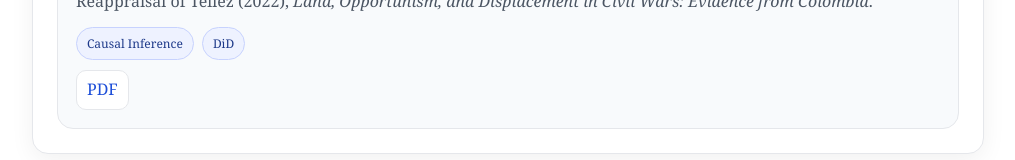
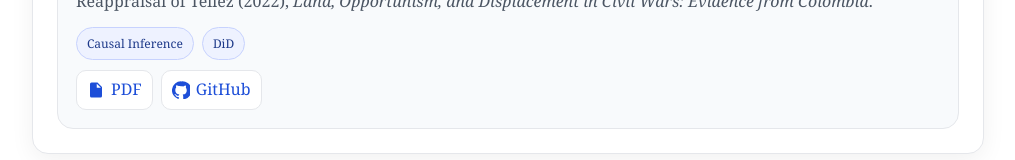
Before and after one commit to luccarallovander/luccarallovander.github.io, a plain HTML site: page index.html in a window 1280 px wide. Shown: the part 3861-4021 px from the top of the page, without its empty margins (132-1147 px from the left). Drawn offline with Linux system fonts and the light colour scheme.

Commit message:
Update index.html

```diff
--- a/index.html
+++ b/index.html
@@ -357,8 +357,23 @@
           <div class="chips">
             <span class="chip">Causal Inference</span><span class="chip">DiD</span>
           </div>
-          <div class="actions">
-<a class="iconbtn" href="causal-reappraisal.pdf" target="_blank" rel="noopener">PDF</a>
+<div class="actions">
+  <!-- PDF with document icon -->
+  <a class="iconbtn" href="causal-reappraisal.pdf" target="_blank" rel="noopener" aria-label="PDF">
+    <svg class="icon" viewBox="0 0 24 24" fill="currentColor">
+      <path d="M14 2H6a2 2 0 0 0-2 2v16a2 2 0 0 0 2 2h12a2 2 0 0 0 2-2V8l-6-6zM13 3.5 18.5 9H13V3.5z"/>
+    </svg>
+    PDF
+  </a>
+
+  <!-- GitHub placeholder -->
+  <a class="iconbtn" href="#" target="_blank" rel="noopener" aria-label="GitHub">
+    <svg class="icon" viewBox="0 0 24 24" fill="currentColor">
+      <path d="M12 .5a12 12 0 0 0-3.79 23.4c.6.11.82-.26.82-.58v-2c-3.34.73-4.04-1.61-4.04-1.61-.55-1.4-1.34-1.77-1.34-1.77-1.09-.75.08-.74.08-.74 1.2.08 1.84 1.23 1.84 1.23 1.08 1.85 2.83 1.31 3.52 1 .11-.79.42-1.31.76-1.61-2.66-.3-5.46-1.33-5.46-5.93 0-1.31.47-2.38 1.23-3.22-.12-.3-.54-1.51.12-3.14 0 0 1.01-.32 3.3 1.23A11.5 11.5 0 0 1 12 6.84c1.02 0 2.05.14 3.01.4 2.28-1.55 3.29-1.23 3.29-1.23.67 1.63.25 2.84.13 3.14.77.84 1.23 1.91 1.23 3.22 0 4.61-2.81 5.63-5.49 5.93.43.37.81 1.1.81 2.22v3.29c0 .32.21.7.82.58A12 12 0 0 0 12 .5z"/>
+    </svg>
+    GitHub
+  </a>
+</div>
           </div>
         </article>
       </div>
```
